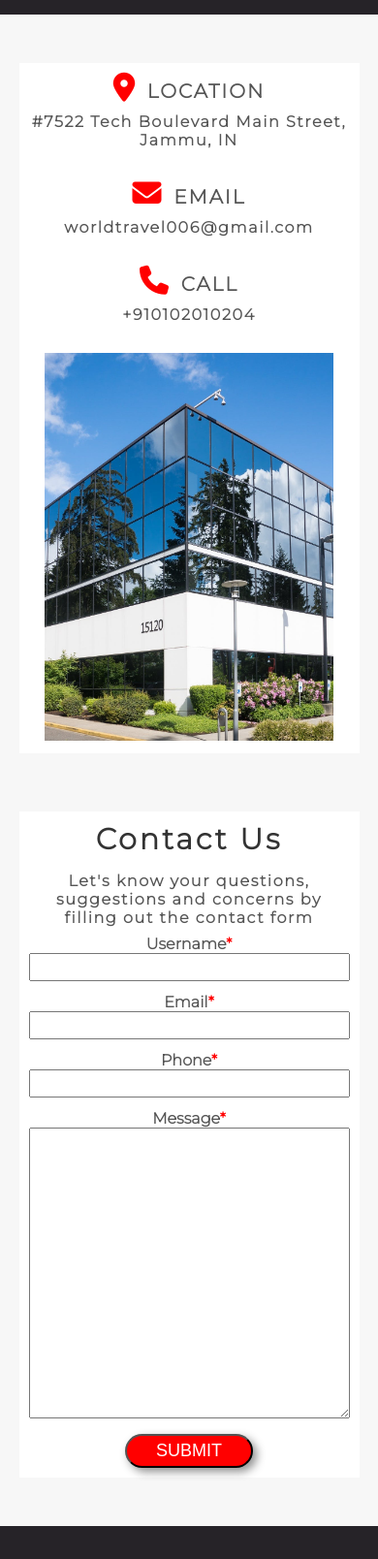
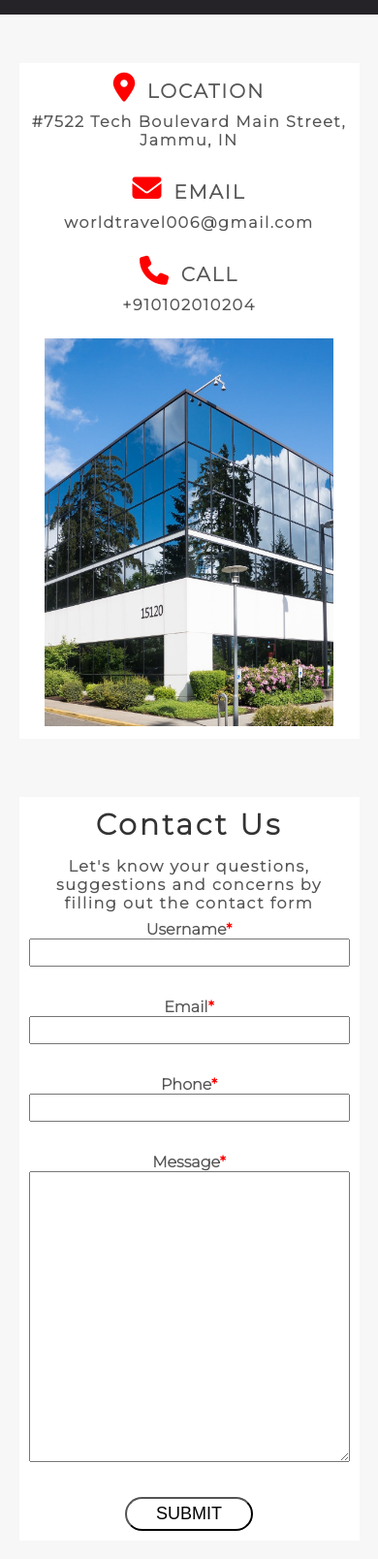
Before and after one commit to tajeshwar007/Project1-Frontend, a plain HTML site: page contact.html in a window 390 px wide. Shown: the part 104-1712 px from the top of the page at 97% size. Drawn offline with Linux system fonts and the light colour scheme.

Commit message:
fixed some bugs, more responsive now !

```diff
--- a/CSS/style.css
+++ b/CSS/style.css
@@ -56,11 +56,13 @@ letter-spacing: 0.1em;
     color: #f4f4f4;
 }
 .navbar a{
+
     padding-bottom: 0.4rem;
 }
 
 
 .navbar a:hover{
+
    border-bottom: 1px solid white;
 }
 
@@ -113,6 +115,7 @@ color: #333;
 }
 
 .btn-primary:hover{
+    transition: all 0.3s ease-in-out;
    background: red;
   color: white;
 }
@@ -121,6 +124,7 @@ color: #333;
     border-radius: 1.5em;
 }
 .btn-secondary:hover{
+    transition: all 0.3s ease-in-out;
     background:red;
   color: white;
 
@@ -405,7 +409,7 @@ background: #fff;
 
 
 .form-wrapper .address-group{
-    margin-bottom: 3rem;
+    margin-bottom: 2.5rem;
 }
 
 .form-wrapper .company-address img{
@@ -450,7 +454,7 @@ background: #fff;
     width: 100%;
 }
 .form-wrapper .form .form-group{
-    margin-bottom:1.2rem;
+    margin-bottom:3.2rem;
 }
 .form-wrapper .form label::after{
     content: "*";
@@ -465,15 +469,20 @@ background: #fff;
 .form-btn{
     display:block;
     font-size: 1.8rem;
-    background:red;
+    background:white;
     outline: none;
     text-transform: uppercase;
-    margin: auto;
+    margin:auto;
     padding: 0.5rem 3rem;
-    color: #fff;
+    color:black;
     border-radius: 2em;
     cursor: pointer;
-    box-shadow: 4px 4px 10px rgba(0, 0, 0, 0.444);
+    /* box-shadow: 4px 4px 10px rgba(0, 0, 0, 0.444); */
+}
+.form-btn:hover{
+    transition: all 0.3s ease-in-out;
+    background:red;
+    color:white;
 }
 
 /* <<<<<<<<<<<<<<<<<<<<<<<<<<<<<<<<<<<<<<MEDIA QUERIES>>>>>>>>>>>>>>>>>>>>>>>>>> */
@@ -641,3 +650,9 @@ html{
 }
 
 }
+
+@media (min-width:769px) and (max-width:975px){
+    .form-wrapper .form .form-group{
+        margin-bottom:2.2rem;
+    }
+}
```
Also changed, not shown: contact.html (+1 -1 lines).
